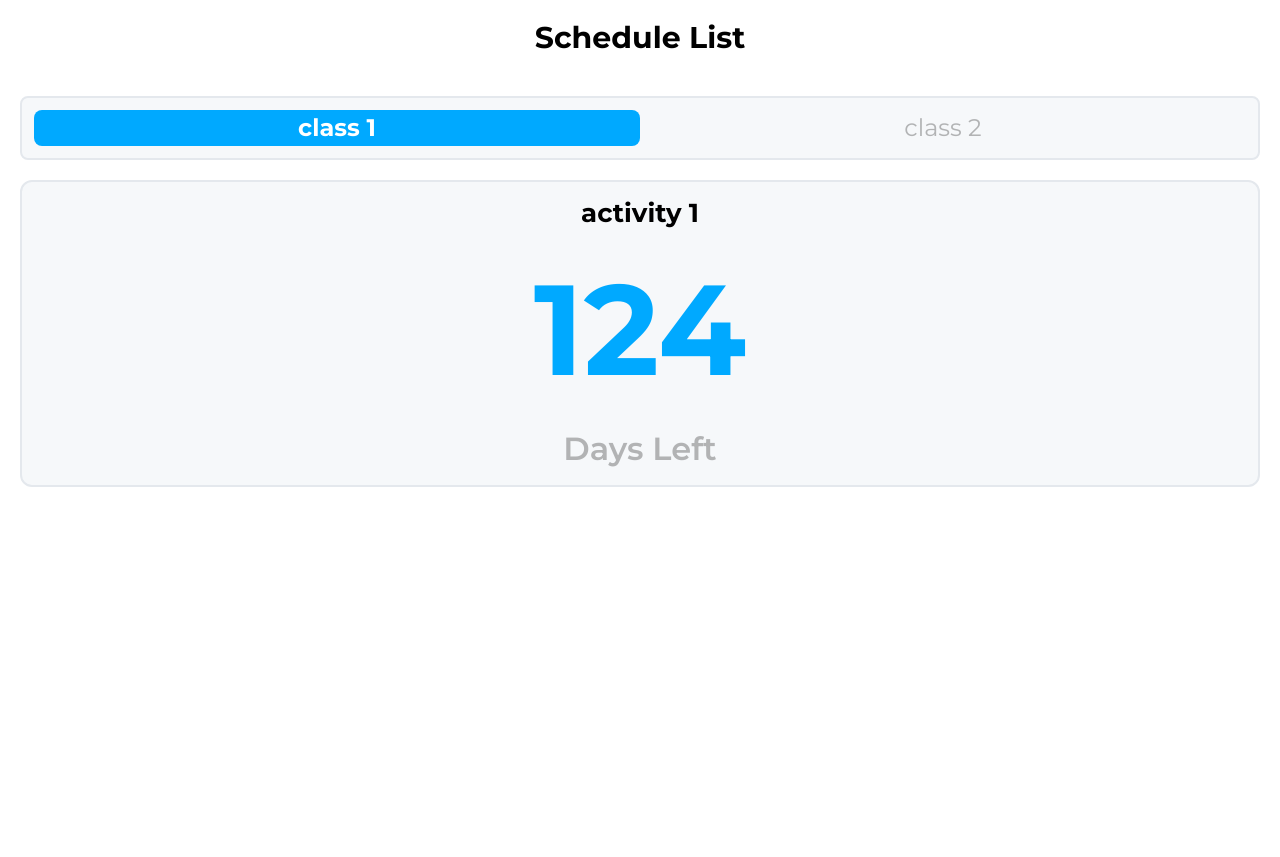
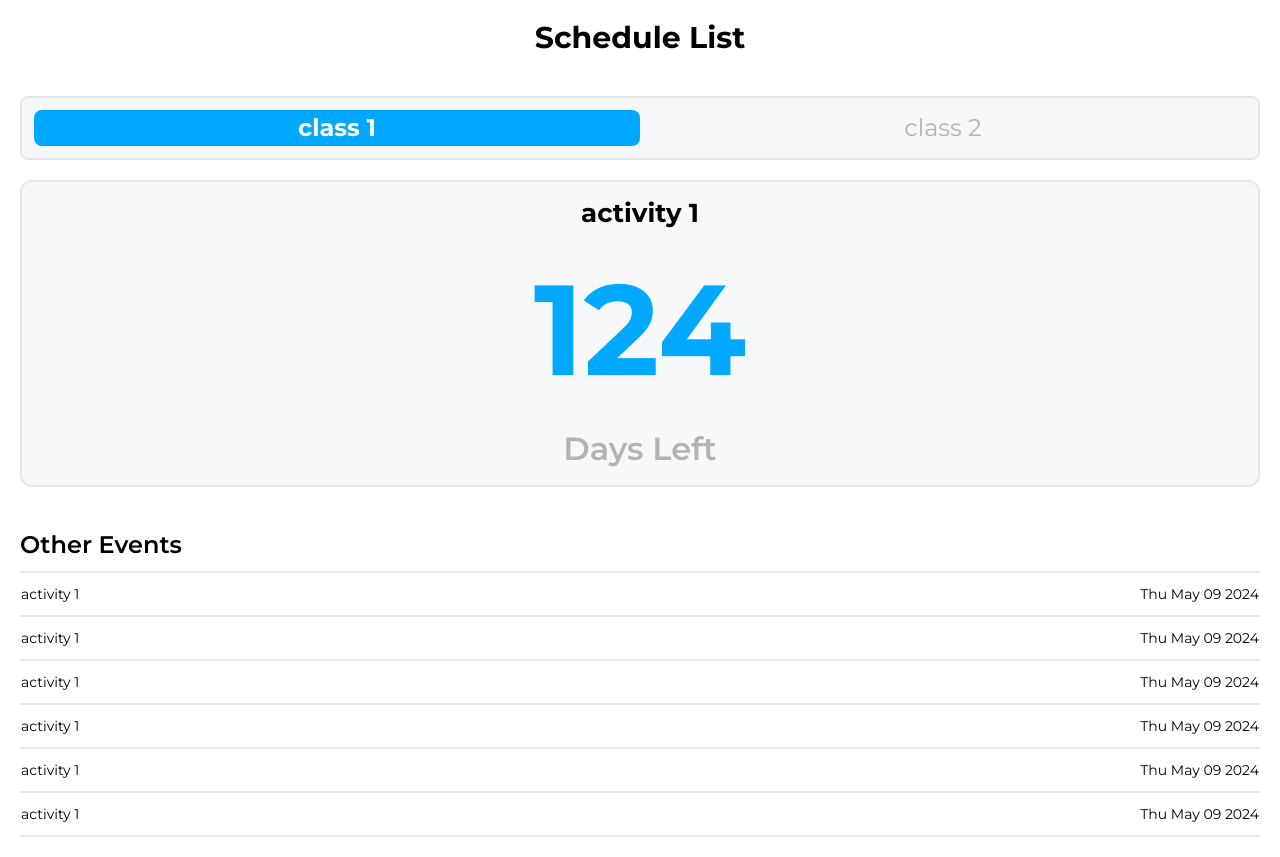
Before and after one commit to nardaiv/multiple-date-count-down, a React (Vite) app: page / in a window 1280 px wide. Before the commit the page ends 800 px from the top, so only its background shows below. Built offline with nearby package versions, Linux system fonts and the light colour scheme.

Commit message:
solving OtherSchedule table compatibility

```diff
--- a/src/App.jsx
+++ b/src/App.jsx
@@ -23,8 +23,8 @@ function App() {
 
       <CountDown currentDate={currentDate} data={Data} selectedMenu={selectedMenu}/>
 
-      {/* <OtherSchedule currentDate={currentDate} data={Data}  selectedMenu={selectedMenu}/>
- */}
+      <OtherSchedule currentDate={currentDate} data={Data}  selectedMenu={selectedMenu}/>
+
     </div>
 
   )
--- a/src/Data.js
+++ b/src/Data.js
@@ -3,6 +3,11 @@ export default {
         {
             groupName : "class 1",
             events : [
+                {title : "activity 1", date : "2024-05-09"},
+                {title : "activity 1", date : "2024-05-09"},
+                {title : "activity 1", date : "2024-05-09"},
+                {title : "activity 1", date : "2024-05-09"},
+                {title : "activity 1", date : "2024-05-09"},
                 {title : "activity 1", date : "2024-05-09"}
             ]
         },
--- a/src/OtherSchedule.jsx
+++ b/src/OtherSchedule.jsx
@@ -1,13 +1,12 @@
 import React from "react";
 
 export default function OtherSchedule(props){
-    const data = props.data
 
-    const tableElement = props.data[props.selectedMenu].map((val, i)=>{
+    const tableElement = props.data.schedules[props.selectedMenu].events.map((val, i)=>{
         return(
-            <tr key={i}>
+            <tr className="leading-10" key={i}>
                 <td className="border-y-2 border-darkgrey">{val.title}</td>
-                <td className="border-y-2 border-darkgrey text-right">{JSON.stringify(val.date)}</td>
+                <td className="border-y-2 border-darkgrey text-right">{new Date(val.date).toDateString()}</td>
             </tr>
         )
 
@@ -15,7 +14,7 @@ export default function OtherSchedule(props){
 
     return(
         <div className="mt-10 w-12/12">
-            <h2 className="font-semibold text-[24px] mb-2">Jadwal Lainnya</h2>
+            <h2 className="font-semibold text-[24px] mb-2">Other Events</h2>
             <table className="table-fixed border-collapse border-spacing-0 text-[14px] w-full">
                 <tbody>
                     {tableElement}
```
